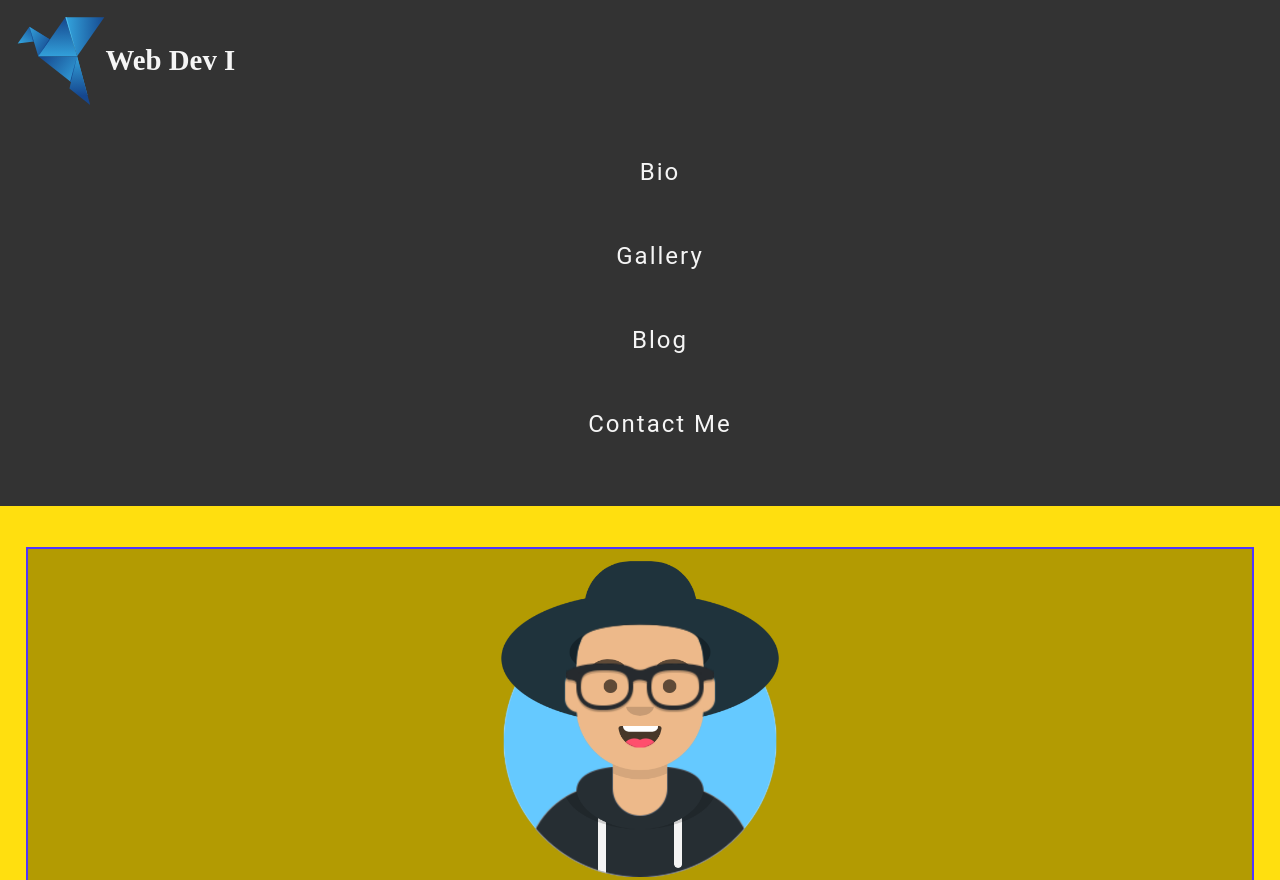
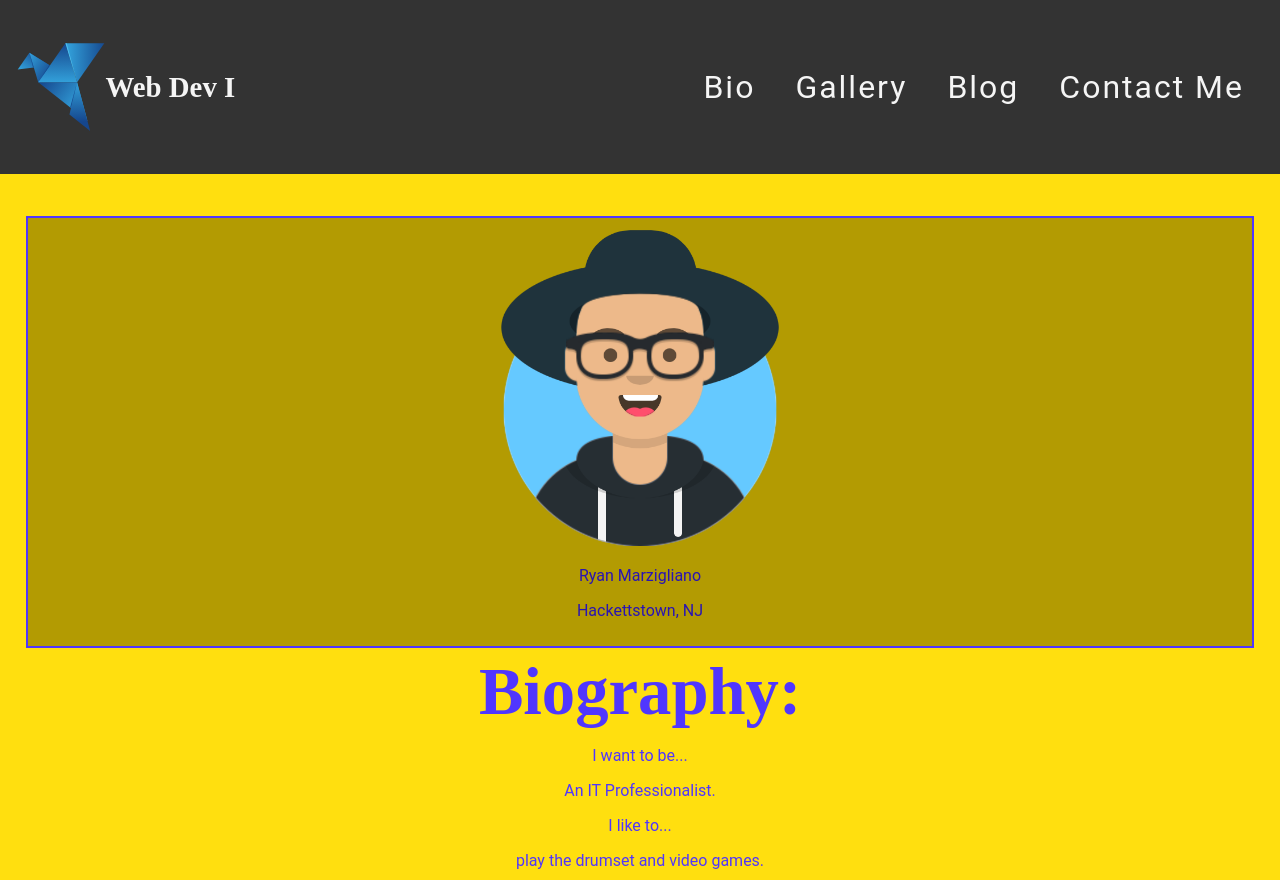
Before and after one commit to RVCC-IDMX/about-me-ryanmarz31, a plain HTML site: page index.html in a window 1280 px wide. Shown: the top 880 px of the page. Drawn offline with Linux system fonts and the light colour scheme; a web font is replaced by a local one.

Commit message:
add media query

```diff
--- a/css/nav.css
+++ b/css/nav.css
@@ -63,7 +63,7 @@ main {
 .navbar-links a {
     color: whitesmoke;
     background-color: #333;
-    font-size: 1.5rem;
+    font-size: 2rem;
     padding: 1rem 1.25rem;
     letter-spacing: 2px;
     text-decoration: none;
@@ -84,3 +84,21 @@ media query for non-mobile nav bar
 min-width set to width of nav elements
 such that no text wraps
 */
+
+@media screen and (min-width: 60rem) {
+
+    .navbar-links {
+        display: flex;
+        justify-content: space-between;
+    }
+
+    .navbar {
+        flex-direction: row;
+        justify-content: space-between;
+    }
+
+    .navbar ul {
+        display: flex;
+        justify-content:space-between;
+    }
+}
```
